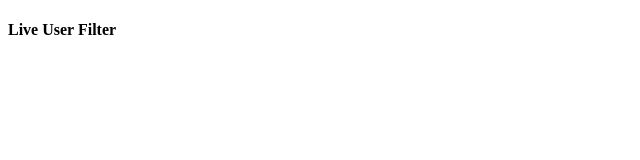
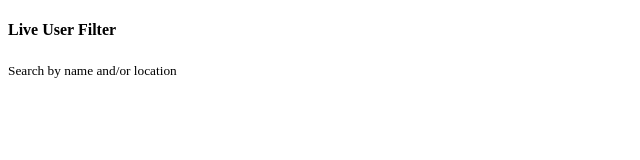
Before and after one commit to yosephdev/live-user-filter, a plain HTML site: page index.html in a window 1280 px wide. Shown: the whole page, without its empty margins (0-640 px from the left). Drawn offline with Linux system fonts and the light colour scheme.

Commit message:
Add sub-title name

```diff
--- a/index.html
+++ b/index.html
@@ -11,7 +11,7 @@
   <div id="container">
   <header class="header">
     <h4 class="title">Live User Filter</h4>
-    <small class="sub-title"></small>
+    <small class="sub-title">Search by name and/or location</small>
   </header>
   </div>
   <script src="scripts.js"></script>
```
